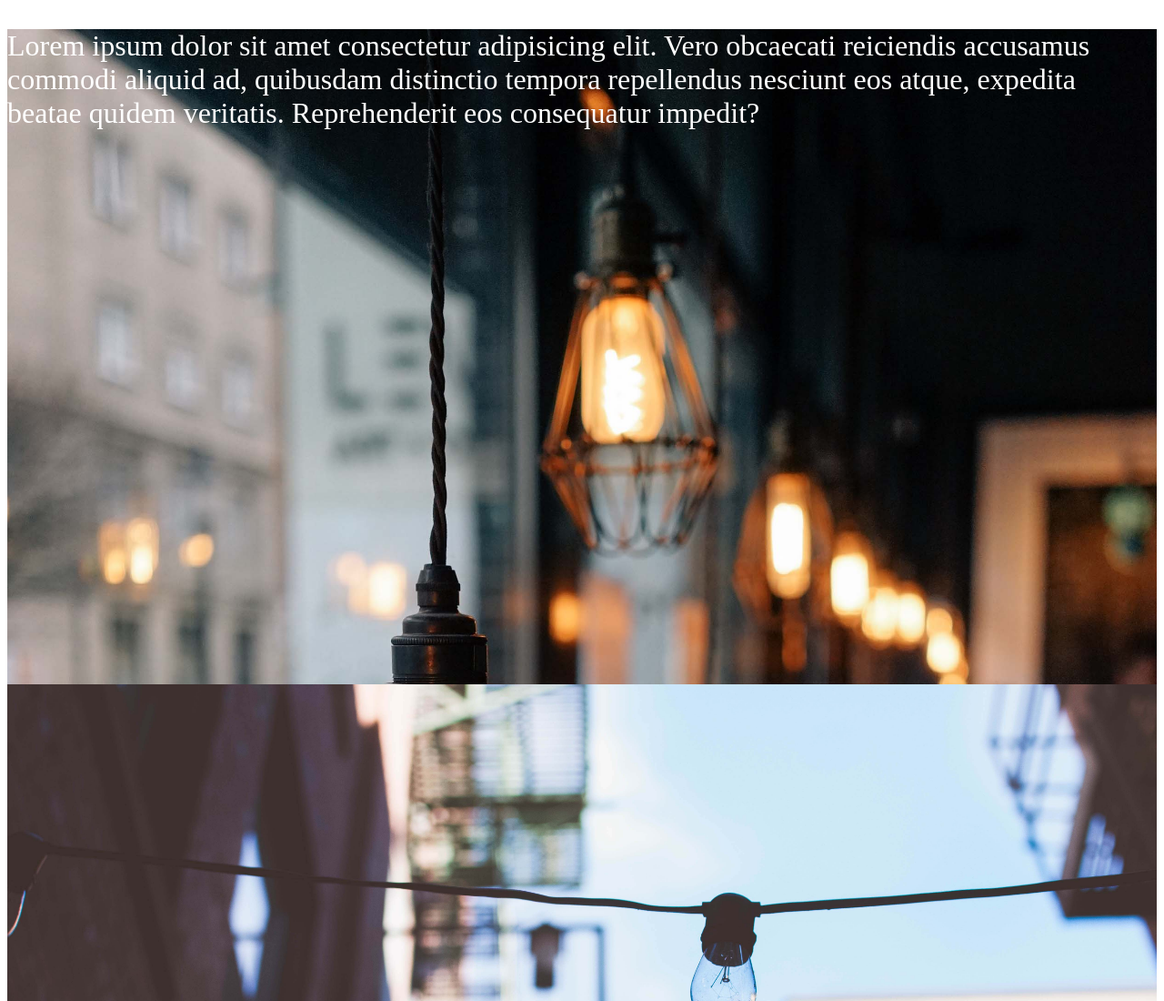
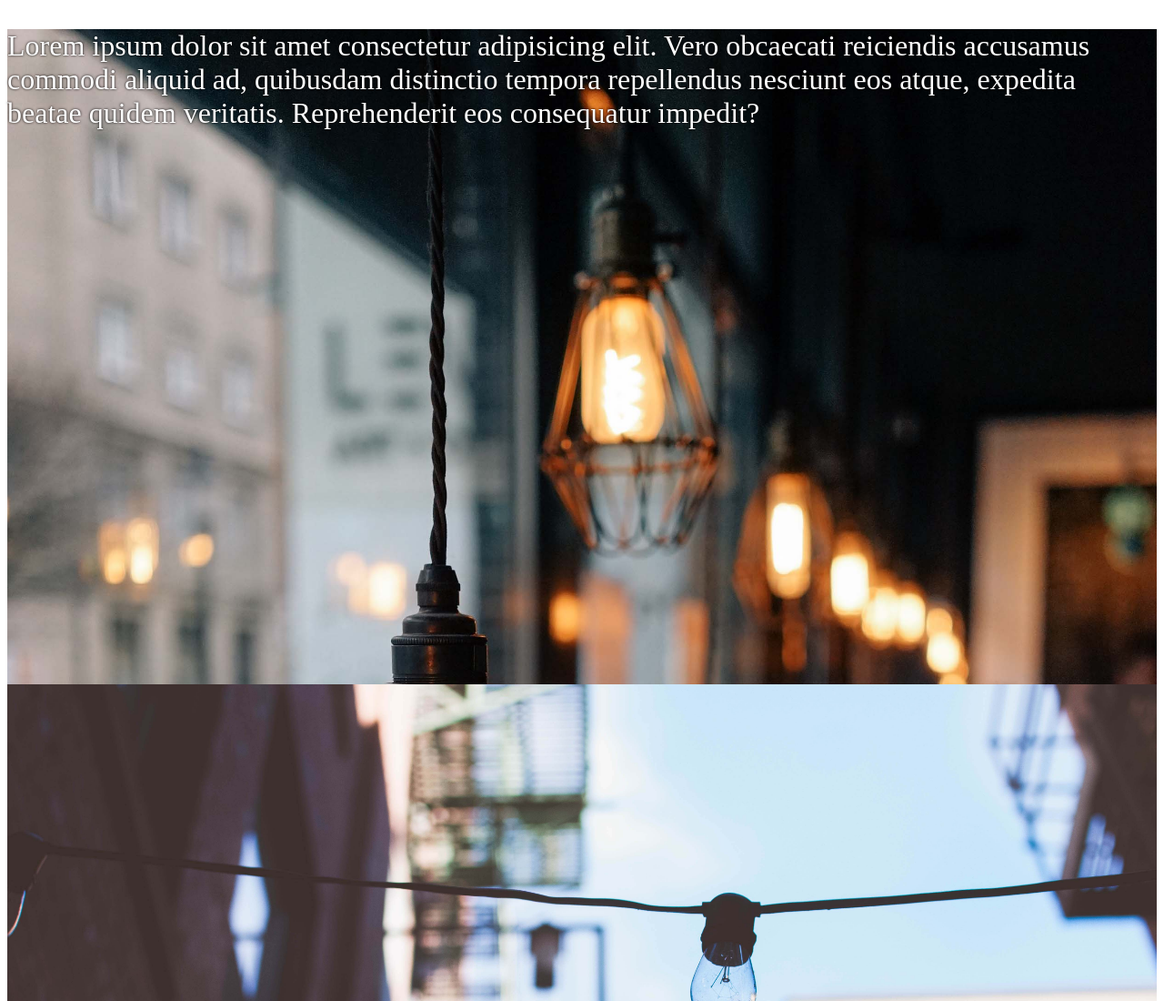
Before and after one commit to rayfexdv/Parallax-Fixed-Image, a plain HTML site: page index.html in a window 1280 px wide. Shown: the top 1100 px of the page at 91% size. Drawn offline with Linux system fonts and the light colour scheme.

Commit message:
sombra al primer parrafo

```diff
--- a/style.css
+++ b/style.css
@@ -6,6 +6,7 @@
 
 body section section{
   color: white;
+  text-shadow: 0 0 3px black;
 }
 
 .img-one {
```
